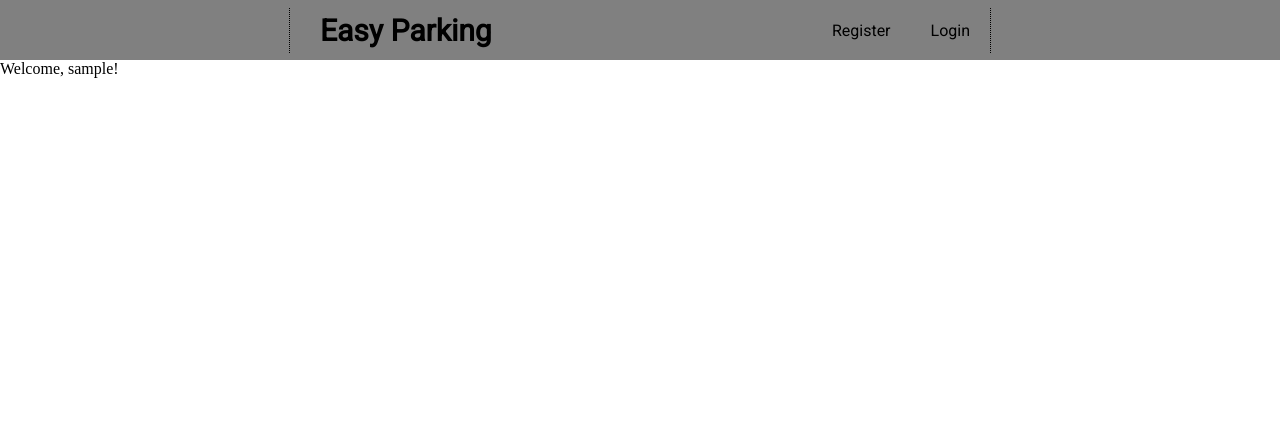
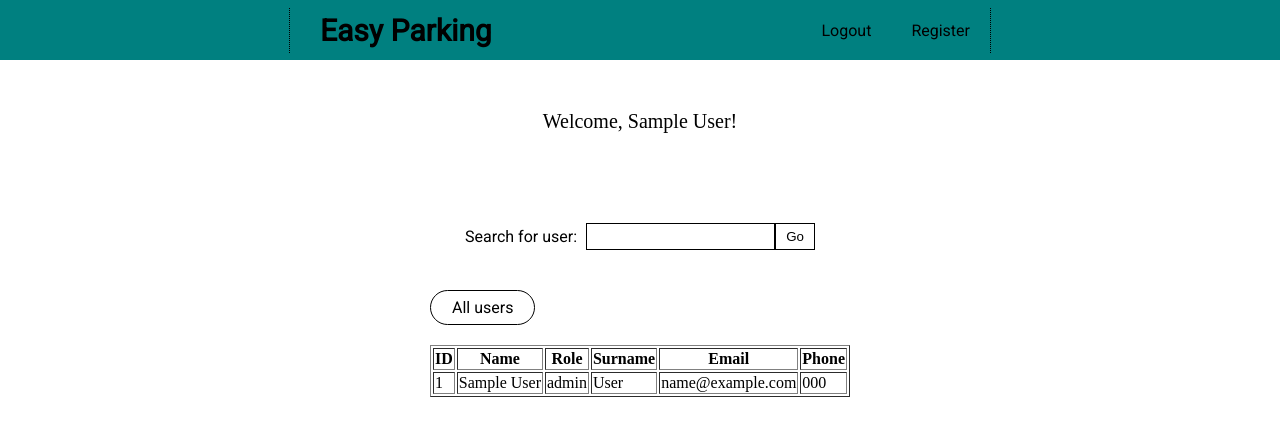
Before and after one commit to boiledsteak/php-ass2, a PHP site: page / in a window 1280 px wide. Shown: the top 436 px of the page. Run offline with PHP 8.4, Linux system fonts and the light colour scheme; the visitor is signed in with stand-in values (Sample User, id 1); tables that the repository leaves empty or names only in its code hold one stand-in row (values such as "Sample post").

Commit message:
search user done

```diff
--- a/index.php
+++ b/index.php
@@ -17,6 +17,145 @@ $servername = "localhost";
 $username = "root";
 $password = "";
 $dbname = "php-ass2";
+
+function normalComponent()
+{
+    echo'
+    this is normal
+    ';
+}
+
+function adminComponent()
+{
+    // Check if the user is logged in
+    if (isset($_SESSION['user']))
+    {
+        // Get the name of the currently logged-in user
+        $currentUserName = $_SESSION['user']['name'];
+
+        echo '<div class="canvas"><div class="mainpagefn">';
+        echo '<div class="title">Welcome, ' . $currentUserName . '!</div>';
+
+        // Search form
+        echo '<div class="searchcon"><form method="post" action="/">';
+        echo '<label for="searchUser">Search for user:</label>';
+        echo '<div><input type="text" id="searchUser" name="searchUser">';
+        echo '<button type="submit">Go</button></div>';
+        echo '</form></div>';
+
+        // Display search results or all users if form not submitted
+        if ($_SERVER["REQUEST_METHOD"] == "POST" && isset($_POST['searchUser']))
+        {
+            $searchUserName = strtolower(htmlspecialchars($_POST['searchUser']));
+            // If search input is empty, display all users
+            if (empty($searchUserName))
+            {
+                displayAllUsers();
+            }
+            else
+            {
+                searchForUser($searchUserName);
+            }
+        }
+        else
+        {
+            displayAllUsers();
+        }
+
+        echo '</div></div>';
+    }
+    else
+    {
+        echo '<p>No user logged in.</p>';
+    }
+}
+
+function displayAllUsers()
+{
+    global $servername, $username, $password, $dbname;
+
+    try
+    {
+        $conn = new PDO("mysql:host=$servername;dbname=$dbname", $username, $password);
+        $conn->setAttribute(PDO::ATTR_ERRMODE, PDO::ERRMODE_EXCEPTION);
+
+        $stmt = $conn->query("SELECT * FROM usertable");
+        $users = $stmt->fetchAll(PDO::FETCH_ASSOC);
+
+        if ($users)
+        {
+            echo '<div class="abilitybox"><div class="abilities" >All users</div>';
+            echo '<table border="1">';
+            echo '<tr><th>ID</th><th>Name</th><th>Role</th><th>Surname</th><th>Email</th><th>Phone</th></tr>';
+
+            foreach ($users as $user)
+            {
+                echo '<tr>';
+                echo '<td>' . $user['id'] . '</td>';
+                echo '<td>' . $user['name'] . '</td>';
+                echo '<td>' . $user['role'] . '</td>';
+                echo '<td>' . $user['surname'] . '</td>';
+                echo '<td>' . $user['email'] . '</td>';
+                echo '<td>' . $user['phone'] . '</td>';
+                echo '</tr>';
+            }
+
+            echo '</table></div>';
+        }
+        else
+        {
+            echo '<p>No users found.</p>';
+        }
+    }
+    catch (PDOException $e)
+    {
+        echo "Connection failed: " . $e->getMessage();
+    }
+}
+
+function searchForUser($searchUserName)
+{
+    global $servername, $username, $password, $dbname;
+
+    try
+    {
+        $conn = new PDO("mysql:host=$servername;dbname=$dbname", $username, $password);
+        $conn->setAttribute(PDO::ATTR_ERRMODE, PDO::ERRMODE_EXCEPTION);
+
+        // SQL statement to search for a specific user
+        $sql = "SELECT * FROM usertable WHERE name = :searchUserName";
+        $stmt = $conn->prepare($sql);
+        $stmt->bindParam(':searchUserName', $searchUserName);
+        $stmt->execute();
+
+        $user = $stmt->fetch(PDO::FETCH_ASSOC);
+
+        if ($user)
+        {
+            echo '<div class="abilitybox"><div class="abilities" >'.$user['name'].'</div>';
+            echo '<table border="1">';
+            echo '<tr><th>ID</th><th>Name</th><th>Role</th><th>Surname</th><th>Email</th><th>Phone</th></tr>';
+            echo '<tr>';
+            echo '<td>' . $user['id'] . '</td>';
+            echo '<td>' . $user['name'] . '</td>';
+            echo '<td>' . $user['role'] . '</td>';
+            echo '<td>' . $user['surname'] . '</td>';
+            echo '<td>' . $user['email'] . '</td>';
+            echo '<td>' . $user['phone'] . '</td>';
+            echo '</tr>';
+            echo '</table></div>';
+        }
+        else
+        {
+            echo '<p>No user found with the name ' . $searchUserName . '.</p>';
+        }
+    }
+    catch (PDOException $e)
+    {
+        echo "Connection failed: " . $e->getMessage();
+    }
+}
+
 
 function loginComponent()
 {
@@ -102,18 +241,34 @@ function headerComponent()
             <a class="thelogo" href="/">
                 Easy Parking
             </a>
-            <div class="menoptions">
+            <div class="menoptions">';
+
+    if (isset($_SESSION['user']))
+    {
+        // If user is logged in, display Logout button
+        echo '
+            <div class="menoption">
+                <a href="/logout">Logout</a>
+            </div>';
+    }
+    else
+    {
+        // If user is not logged in, display Login button
+        echo '
+            <div class="menoption">
+                <a href="/login">Login</a>
+            </div>';
+    }
+
+    echo '
                 <div class="menoption">
                     <a href="/register">Register</a>
                 </div>
-                <div class="menoption">
-                    <a href="/login">Login</a>
-                </div>
             </div>
         </div>
-    </div>
-    ';
+    </div>';
 }
+
 
 function btmComponent()
 {
@@ -128,16 +283,29 @@ switch ($request) {
     case '/':
     {
         // Check if the user is logged in
-        if (!isset($_SESSION['username']))
+        if (isset($_SESSION['user']))
+        {
+            // Get the user's role from the session
+            $userRole = $_SESSION['user']['role'];
+            require __DIR__ . $viewDir . 'mainpage.php';
+            headerComponent();
+            // Call the appropriate component based on the user role
+            if ($userRole === 'admin')
+            {
+                adminComponent();
+            }
+            elseif ($userRole === 'normal')
+            {
+                normalComponent();
+            }
+        }
+        else
         {
             // Redirect to /login if not logged in
             header("Location: /login");
             exit;
         }
-        require __DIR__ . $viewDir . 'mainpage.php';
-        headerComponent();
-        // Display the username
-        echo '<div class="username">Welcome, ' . $_SESSION['username'] . '!</div>';
+
         btmComponent();
         break;
     }
@@ -228,18 +396,19 @@ switch ($request) {
                 $username = strtolower(htmlspecialchars($_POST['fname']));
 
                 // SQL statement to check if the username exists
-                $sql = "SELECT COUNT(*) FROM usertable WHERE name = :username";
+                $sql = "SELECT * FROM usertable WHERE name = :username";
                 $stmt = $conn->prepare($sql);
                 $stmt->bindParam(':username', $username);
                 $stmt->execute();
 
                 // Fetch the result
-                $count = $stmt->fetchColumn();
+                $user = $stmt->fetch(PDO::FETCH_ASSOC);
 
-                if ($count > 0)
+                if ($user)
                 {
-                    $_SESSION['username'] = $username;
-                    // Redirect to / if the username exists
+                    // Store all user attributes in the session
+                    $_SESSION['user'] = $user;
+                    // Redirect to /
                     header("Location: /");
                     exit;
                 }
@@ -259,6 +428,22 @@ switch ($request) {
         break;
     }
 
+
+    case '/logout':
+    {
+        // Check if the user is logged in
+        if (isset($_SESSION['user']))
+        {
+            // Unset the session variable
+            unset($_SESSION['user']);
+        }
+
+        // Redirect to the home page or any desired destination
+        header("Location: /");
+        exit;
+    }
+
+
     default:
     {
         http_response_code(404);
--- a/main.css
+++ b/main.css
@@ -43,7 +43,7 @@ body
 
 .outerhead
 {
-    background-color: grey;
+    background-color: teal;
     height: 60px;
     display: flex;
 }
@@ -102,7 +102,7 @@ body
 
 .title
 {
-  font-size: 18px;
+  font-size: 20px;
   margin-bottom: 50px;
 }
 
@@ -154,7 +154,6 @@ body
 .options
 {
   border: 1px solid black;
-
   border-radius: 50px;
   padding: 7px 21px;
   font-family: 'Roboto', sans-serif;
@@ -168,3 +167,54 @@ body
   color: white;
   background-color: salmon;
 }
+
+/* MAINPAGE PAGE STYLING */
+
+.searchcon
+{
+  margin: 40px 0px;
+  font-family: 'Roboto', sans-serif;
+  width: 350px;
+
+}
+
+.searchcon form
+{
+  display: flex;
+  justify-content: space-between;
+  align-items: center;
+}
+
+.searchcon button
+{
+  cursor: pointer;
+  padding: 5px 10px;
+  border: 1px solid black;
+}
+
+.searchcon input
+{
+  border: 1px solid black;
+  padding: 5px 5px;
+}
+
+.abilitybox
+{
+  display: flex;
+  flex-direction: column;
+}
+
+.abilities
+{
+  width: fit-content;
+  border: 1px solid black;
+  border-radius: 50px;
+  padding: 7px 21px;
+  font-family: 'Roboto', sans-serif;
+  margin-bottom: 20px;
+}
+
+.all-users
+{
+  width: 100%;
+}
```
